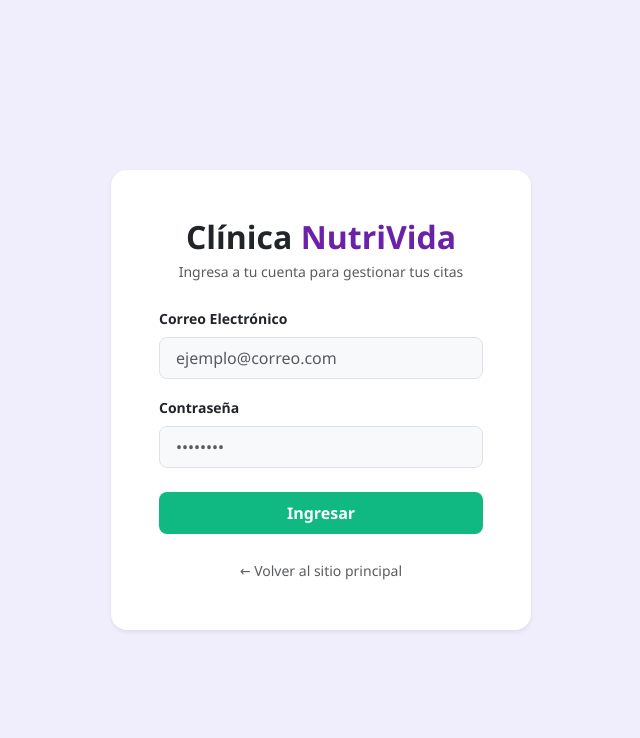
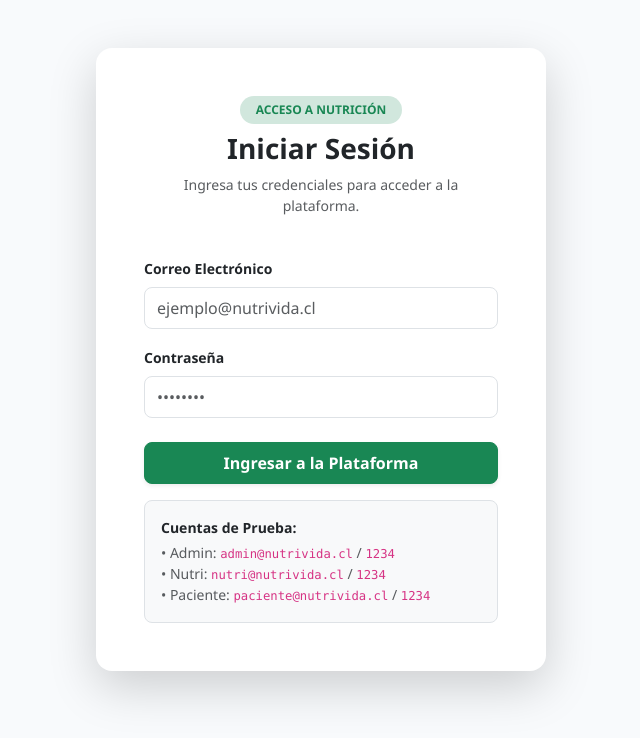
Before and after one commit to sefloresz-svg/Clinica_NutriVida, a React (Vite) app: page /login in a window 1280 px wide. Shown: the top 738 px of the page, without its empty margins (319-959 px from the left). Built offline with nearby package versions, Linux system fonts and the light colour scheme.

Commit message:
Arreglo de inicio sesion para que te redirija al inicio y cuando ingresas mediante agendar una hora, ahi te redirija al formulario de agendar

```diff
--- a/src/paginas/Login.tsx
+++ b/src/paginas/Login.tsx
@@ -1,84 +1,93 @@
 import { useState } from "react";
-import { useNavigate, Link } from "react-router-dom";
-
-const USUARIOS = [
-  { correo: "admin@nutrivida.cl", clave: "1234", nombre: "Administrador", rol: "Admin" },
-  { correo: "nutri@nutrivida.cl", clave: "1234", nombre: "Dra. Carolina Fuentes", rol: "Nutricionista" },
-  { correo: "paciente@gmail.com", clave: "1234", nombre: "Juan Pérez", rol: "Paciente" }
-];
+import { useNavigate, useLocation } from "react-router-dom";
 
 function Login() {
-  const [correo, setCorreo] = useState("");
-  const [clave, setClave] = useState("");
   const navigate = useNavigate();
+  const location = useLocation();
 
-  const manejarEnvio = (e: React.FormEvent) => {
+  // Si venía desde la vista /agendar u otra, guarda esa ruta; si no, por defecto va a Inicio ("/")
+  const rutaDestino = location.state?.from || "/";
+
+  const [email, setEmail] = useState("");
+  const [password, setPassword] = useState("");
+  const [error, setError] = useState("");
+
+  const manejarLogin = (e: React.FormEvent) => {
     e.preventDefault();
+    setError("");
 
-    if (!correo.trim() || !clave.trim()) {
-      alert("Por favor, ingrese su correo y contraseña.");
+    let sesion = null;
+
+    // Validación de credenciales de prueba
+    if (email === "admin@nutrivida.cl" && password === "1234") {
+      sesion = { nombre: "Administrador", rol: "Admin" };
+    } else if (email === "nutri@nutrivida.cl" && password === "1234") {
+      sesion = { nombre: "Dra. Carolina Fuentes", rol: "Nutricionista" };
+    } else if (email === "paciente@nutrivida.cl" && password === "1234") {
+      sesion = { nombre: "Halam Dupre", rol: "Paciente" };
+    } else if (email.trim() !== "" && password.trim() !== "") {
+      // Permite ingresar con cualquier otro correo como Paciente
+      sesion = { nombre: email.split("@")[0], rol: "Paciente" };
+    } else {
+      setError("Por favor ingresa un correo y contraseña válidos.");
       return;
     }
 
-    const usuarioEncontrado = USUARIOS.find(
-      (u) => u.correo.toLowerCase() === correo.trim().toLowerCase() && u.clave === clave.trim()
-    );
+    // Guarda la sesión en sessionStorage
+    sessionStorage.setItem("sesionNutriVida", JSON.stringify(sesion));
 
-    if (usuarioEncontrado) {
-      sessionStorage.setItem("sesionNutriVida", JSON.stringify(usuarioEncontrado));
-      alert(`¡Bienvenido/a ${usuarioEncontrado.nombre}!`);
-
-      // Redirección inteligente: los profesionales van a Pacientes, el paciente a Agendar
-      if (usuarioEncontrado.rol === "Nutricionista" || usuarioEncontrado.rol === "Admin") {
-        navigate("/pacientes");
-      } else {
-        navigate("/agendar");
-      }
-    } else {
-      alert("Correo o contraseña incorrectos.");
-    }
+    // Redirección inteligente al destino (Inicio o Agendar)
+    navigate(rutaDestino);
   };
 
   return (
-    <div className="d-flex align-items-center justify-content-center min-vh-100" style={{ backgroundColor: "#f0edfd" }}>
-      <div className="card border-0 shadow-sm p-4 p-md-5 rounded-4 text-center" style={{ maxWidth: "420px", width: "100%" }}>
-        <h2 className="fw-bold mb-1">
-          Clínica <span style={{ color: "#6b21a8" }}>NutriVida</span>
-        </h2>
-        <p className="text-muted small mb-4">Ingresa a tu cuenta para gestionar tus citas</p>
+    <div className="container my-5 d-flex justify-content-center align-items-center" style={{ minHeight: "70vh" }}>
+      <div className="card border-0 shadow-lg rounded-4 p-4 p-md-5 bg-white" style={{ maxWidth: "450px", width: "100%" }}>
+        <div className="text-center mb-4">
+          <span className="badge bg-success-subtle text-success fw-bold px-3 py-2 rounded-pill mb-2">
+            ACCESO A NUTRICIÓN
+          </span>
+          <h3 className="fw-bold text-dark">Iniciar Sesión</h3>
+          <p className="text-muted small">Ingresa tus credenciales para acceder a la plataforma.</p>
+        </div>
 
-        <form onSubmit={manejarEnvio} className="text-start">
+        {error && <div className="alert alert-danger small py-2 fw-medium text-center">{error}</div>}
+
+        <form onSubmit={manejarLogin}>
           <div className="mb-3">
-            <label className="form-label fw-bold text-dark small">Correo Electrónico</label>
+            <label className="form-label fw-bold small text-dark">Correo Electrónico</label>
             <input
               type="email"
-              className="form-control form-control-lg bg-light fs-6"
-              placeholder="ejemplo@correo.com"
-              value={correo}
-              onChange={(e) => setCorreo(e.target.value)}
+              className="form-control rounded-3 py-2"
+              placeholder="ejemplo@nutrivida.cl"
+              value={email}
+              onChange={(e) => setEmail(e.target.value)}
+              required
             />
           </div>
 
           <div className="mb-4">
-            <label className="form-label fw-bold text-dark small">Contraseña</label>
+            <label className="form-label fw-bold small text-dark">Contraseña</label>
             <input
               type="password"
-              className="form-control form-control-lg bg-light fs-6"
+              className="form-control rounded-3 py-2"
               placeholder="••••••••"
-              value={clave}
-              onChange={(e) => setClave(e.target.value)}
+              value={password}
+              onChange={(e) => setPassword(e.target.value)}
+              required
             />
           </div>
 
-          <button type="submit" className="btn w-100 py-2 fw-bold text-white rounded-3" style={{ backgroundColor: "#10b981" }}>
-            Ingresar
+          <button type="submit" className="btn btn-success w-100 fw-bold py-2 rounded-3 shadow-sm mb-3">
+            Ingresar a la Plataforma
           </button>
         </form>
 
-        <div className="mt-4">
-          <Link to="/" className="text-decoration-none text-muted small">
-            ← Volver al sitio principal
-          </Link>
+        <div className="bg-light p-3 rounded-3 text-muted small border">
+          <strong className="d-block text-dark mb-1">Cuentas de Prueba:</strong>
+          <div>• Admin: <code>admin@nutrivida.cl</code> / <code>1234</code></div>
+          <div>• Nutri: <code>nutri@nutrivida.cl</code> / <code>1234</code></div>
+          <div>• Paciente: <code>paciente@nutrivida.cl</code> / <code>1234</code></div>
         </div>
       </div>
     </div>
```
